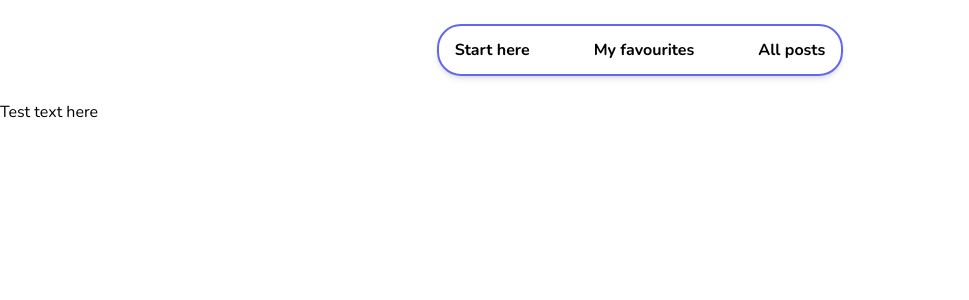
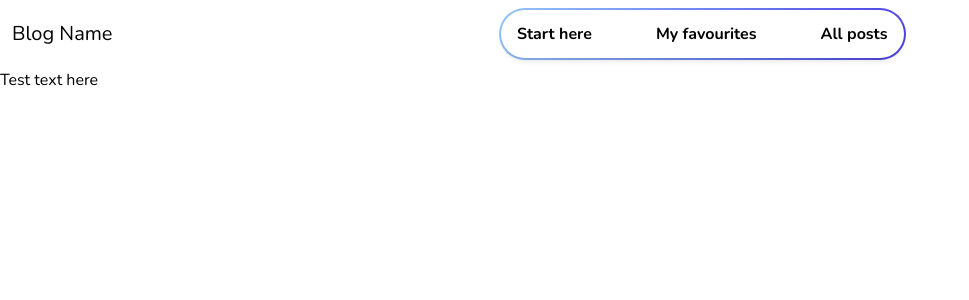
Before and after one commit to ASmith-eng/blog, a React (Vite) app: page / in a window 1280 px wide. Shown: the top 300 px of the page, without its empty margins (0-969 px from the left). Built offline with nearby package versions, Linux system fonts and the light colour scheme.

Commit message:
wip: Nav/header styling

```diff
--- a/src/pages/Home.jsx
+++ b/src/pages/Home.jsx
@@ -6,14 +6,18 @@ function Home() {
 
   return (
     <>
-      <header>
-        <nav className="mx-auto flex max-w-7xl items-center p-6 lg:px-8">
-          <div className="mx-auto hidden lg:flex lg:gap-x-10 px-1 border-2 border-indigo-500 rounded-3xl shadow-md">
+      <header className="flex justify-between items-center p-0 ">
+        <div className="px-3">
+          <h1 className="text-xl">Blog Name</h1>
+        </div>
+        <nav className="my-2 flex max-w-7xl bg-gradient-to-r from-blue-300 to-indigo-600 items-center rounded-full">
+          <div className="m-[2px] hidden lg:flex lg:gap-x-10 px-1 bg-white rounded-full shadow-md">
             <Link to={`${root}about`} className="m-1 p-2 font-bold rounded-2xl hover:bg-slate-200">Start here</Link>
             <Link to={`${root}best`} className="m-1 p-2 font-bold rounded-2xl hover:bg-slate-200">My favourites</Link>
             <Link to={`${root}all`} className="m-1 p-2 font-bold rounded-2xl hover:bg-slate-200">All posts</Link>
           </div>
         </nav>
+        <div></div>
       </header>
       <main>
         <div>Test text here</div>
```
